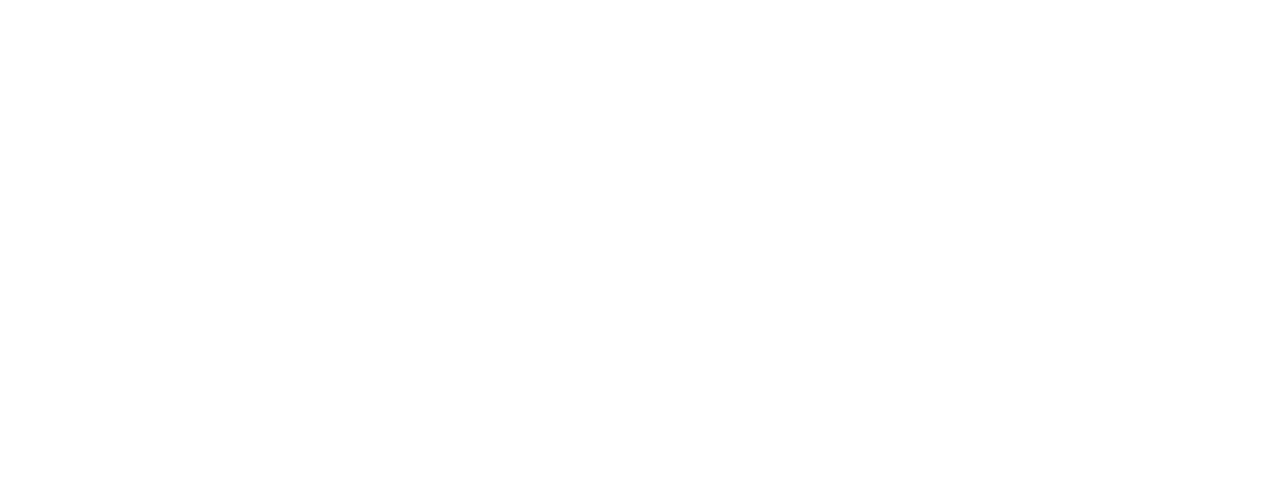
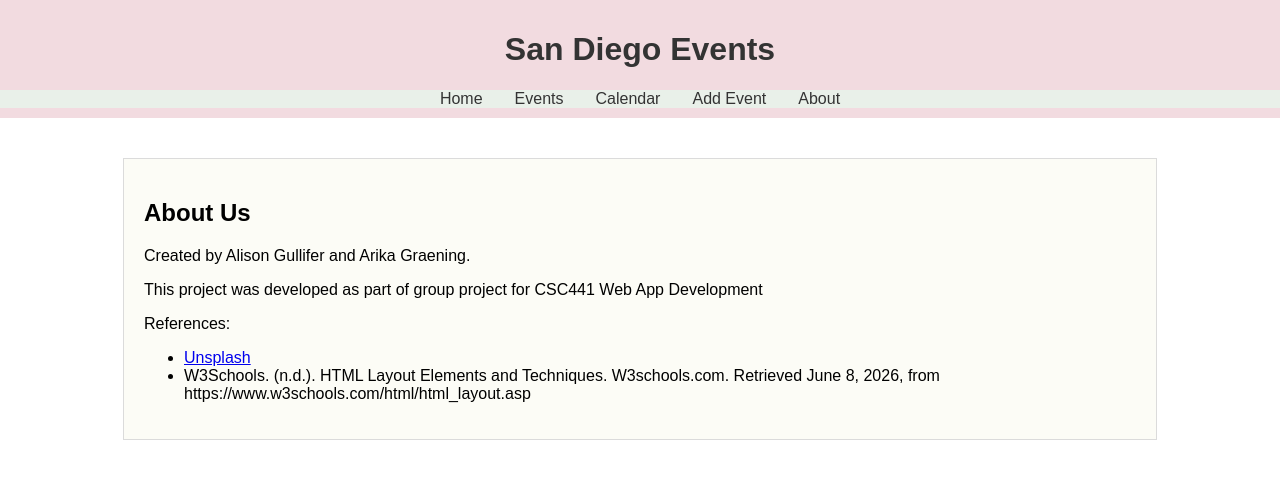
Before and after one commit to agraening1951/CSC441-Web-App-Development, a plain HTML site: page about.html in a window 1280 px wide. Drawn offline with Linux system fonts and the light colour scheme.

Commit message:
started on the home page and about page.

```diff
--- a/about.html
+++ b/about.html
@@ -0,0 +1,36 @@
+<!DOCTYPE html>
+<html lang="en">
+<head>
+    <meta charset="UTF-8">
+    <title>About Us</title>
+    <link rel="stylesheet" href="styles.css">
+</head>
+<body>
+    <header>
+        <h1>San Diego Events</h1>
+        <nav>
+            <ul>
+                <li><a href="index.html">Home</a></li>
+                <li><a href="events.html">Events</a></li>
+                <li><a href="calendar.html">Calendar</a></li>
+                <li><a href="add-event.html">Add Event</a></li>
+                <li><a href="about.html">About</a></li>
+            </ul>
+        </nav>
+    </header>
+    <main>
+        <div id="about">
+        <h2>About Us</h2>
+        <p>Created by Alison Gullifer and Arika Graening.</p>
+        <p>This project was developed as part of group project for CSC441 Web App Development</p>
+        <p>References:</p>
+        <ul>
+            <li>
+                <a href="https://unsplash.com/">Unsplash</a>
+            </li>
+            <li>
+                W3Schools. (n.d.). HTML Layout Elements and Techniques. W3schools.com. Retrieved June 8, 2026, from https://www.w3schools.com/html/html_layout.asp
+            </li>
+        </ul>
+        </div>
+    </main>
--- a/styles.css
+++ b/styles.css
@@ -2,16 +2,16 @@
     font-family: Arial, sans-serif;
     margin: 0;
     padding: 0;
-    background-color: #f4f4f4;
+    background-color: white;
 }
 header {
-    background-color: #a2edde;
+    background-color: #F2DBE0;
     color: #333;
     padding: 10px 0;
     text-align: center;
 }
 nav {
-    background-color: #b4de83;
+    background-color: #E9F0E9;
     overflow: hidden;
 }
 nav ul {
@@ -31,24 +31,24 @@
     text-decoration: none;
 }
 nav a:hover {
-    background-color: #ffaec9;
+    background-color: #DBDBDB;
     color: black;
 }
 main {
     padding: 20px;
 }
 button {
-    background-color: #ffd7a4;
+    background-color: #F2DBE0;
     color: #333;
     border: none;
     padding: 10px 20px;
     cursor: pointer;
 }
 button:hover {
-    background-color: #ffaec9;
+    background-color: #DBDBDB;
 }
 footer {
-    background-color: #a2edde;
+    background-color: #E9F0E9;
     color: #333;
     text-align: center;
     padding: 10px 0;
@@ -56,3 +56,22 @@
     width: 100%;
     bottom: 0;
 }
+#welcome {
+    text-align: center;
+    margin-top: 50px;
+    background-color: #FCFCF6;
+    border: 1px solid #DBDBDB;
+}
+img.header-image {
+    width: 100%;
+    height: 300px;
+    display: block;
+    object-fit: cover;
+}
+#about {
+    margin: 20px auto;
+    padding: 20px;
+    width: 80%;
+    background-color: #FCFCF6;
+    border: 1px solid #DBDBDB;
+}
```
Also changed, not shown: index.html (+9 -0 lines), photo20.avif (added), 1 other file.
